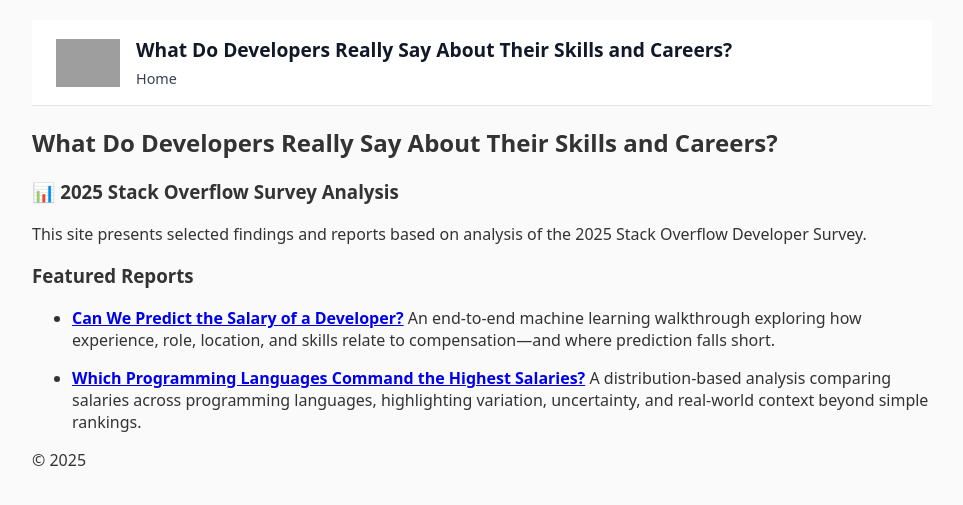
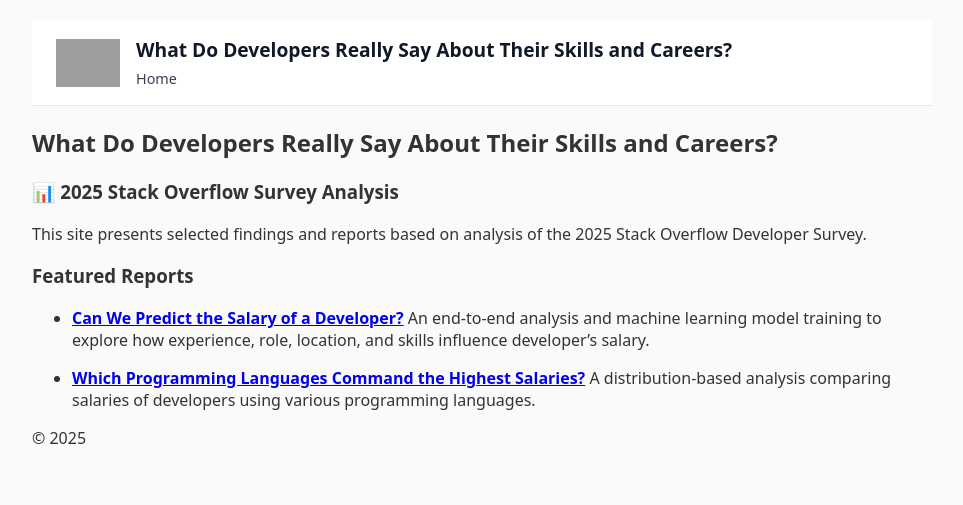
Before and after one commit to ilvfruits/stackoverflow-survey-2025, a Jekyll site: the page built from docs/index.md, in a window 1280 px wide. Shown: the top 505 px of the page, without its empty margins (158-1121 px from the left). Built offline with Jekyll 4.4.1, drawn with Linux system fonts in a browser that asks for light colours; grey boxes are pictures that could not be loaded.

Commit message:
Update index.md

```diff
--- a/docs/index.md
+++ b/docs/index.md
@@ -11,7 +11,7 @@
 ### Featured Reports
 
 - **[Can We Predict the Salary of a Developer?]({{site.baseurl}}/2025/12/22/salary-prediction-report/)**
-  An end-to-end machine learning walkthrough exploring how experience, role, location, and skills relate to compensation—and where prediction falls short.
+  An end-to-end analysis and machine learning model training to explore how experience, role, location, and skills influence developer's salary.
 
 - **[Which Programming Languages Command the Highest Salaries?]({{site.baseurl}}/2025/12/22/language-trends/)**
-  A distribution-based analysis comparing salaries across programming languages, highlighting variation, uncertainty, and real-world context beyond simple rankings.
+  A distribution-based analysis comparing salaries of developers using various programming languages.
```
